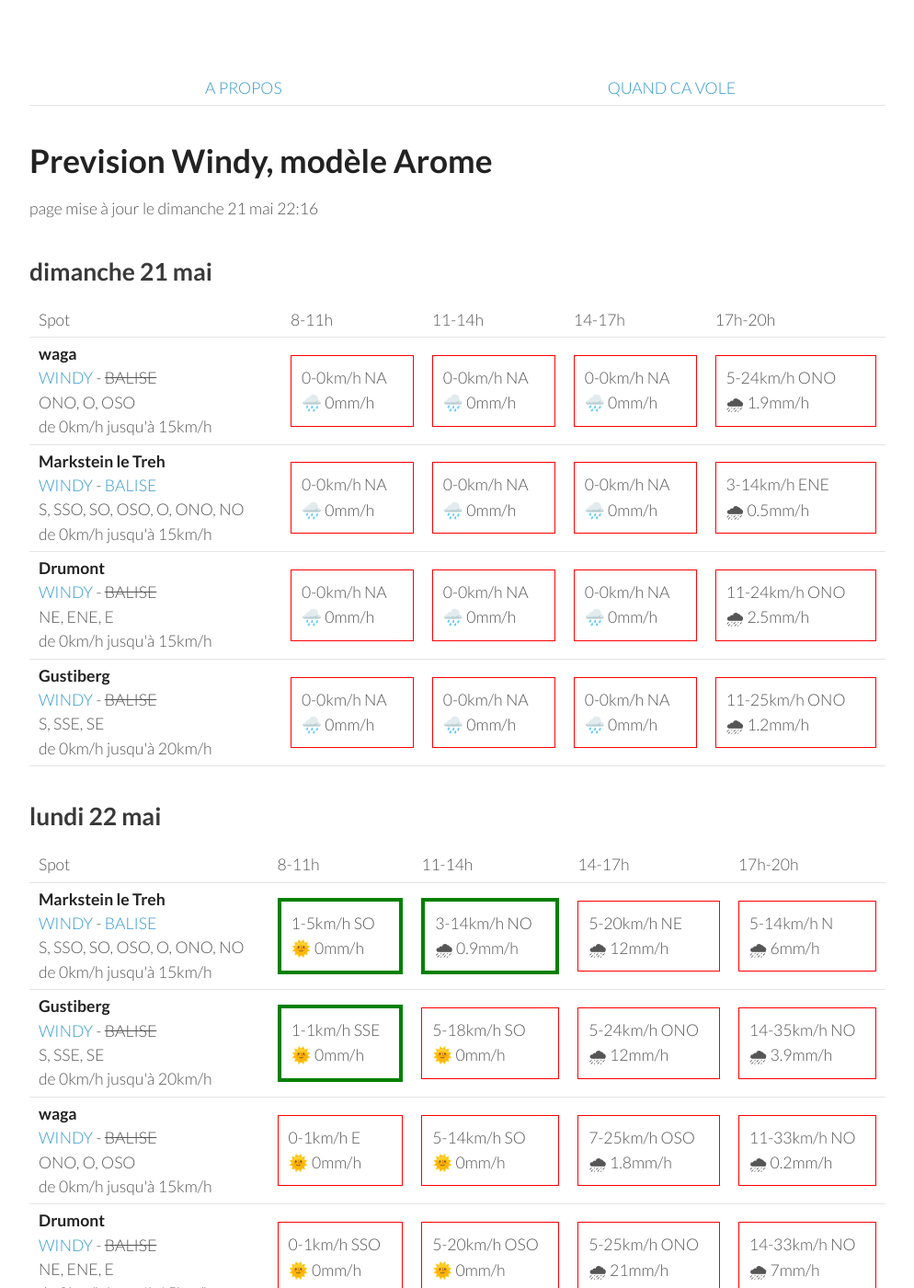
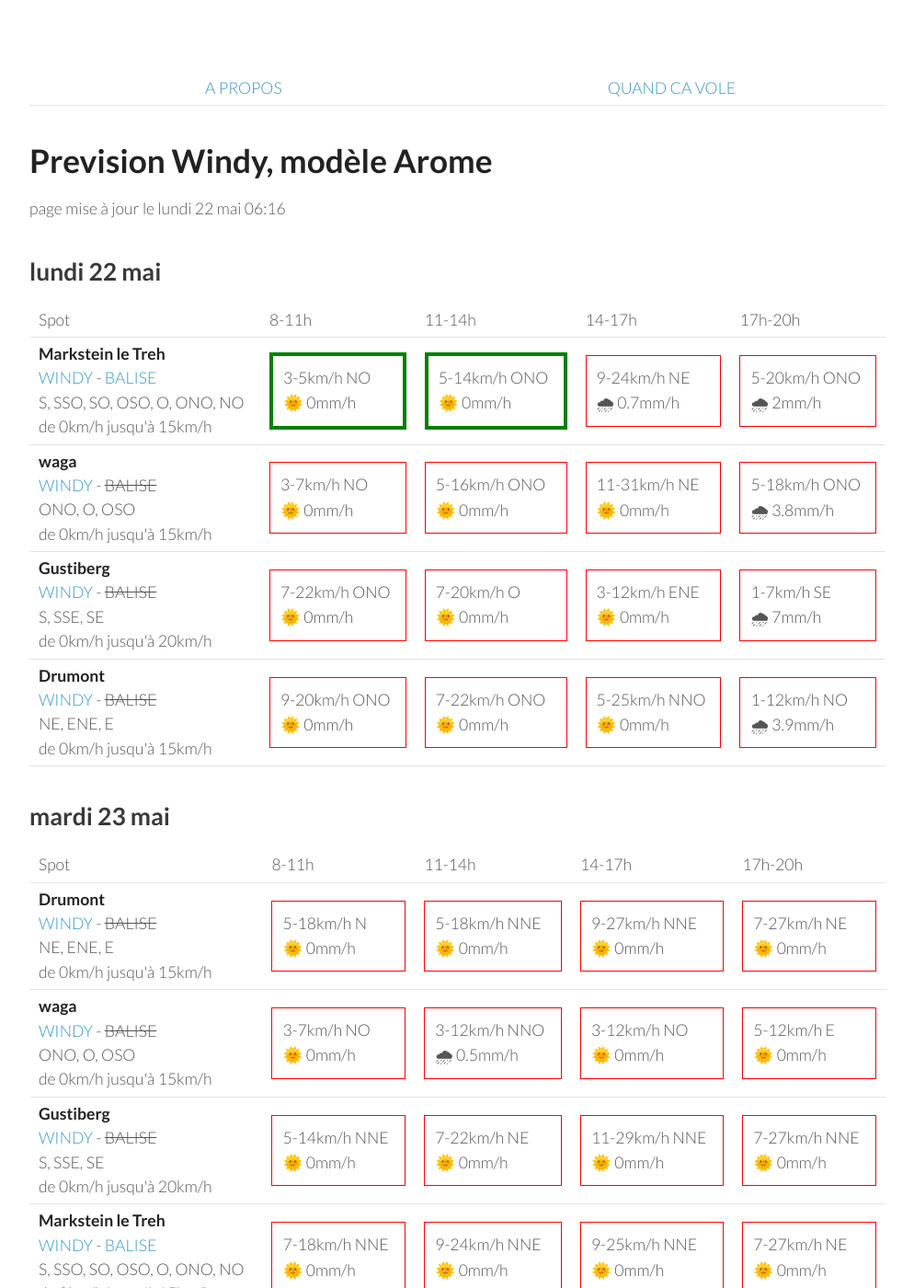
Before and after one commit to parapente-dans-le-nord/parapente-dans-le-nord.github.io, a Jekyll site: the page built from vosges.markdown, in a window 1280 px wide and 1400 px high. Shown: the whole window at 92% size, without its empty margins (26-1020 px from the left). Built offline with Jekyll 4.4.1, drawn with Linux system fonts in a browser that asks for light colours; some of the changed text lies outside the part shown.

Commit message:
update index.markdown

```diff
--- a/vosges.markdown
+++ b/vosges.markdown
@@ -7,60 +7,8 @@ title:  "Tous les spots"
 {: .links}
 
 # Prevision Windy, modèle Arome
-page mise à jour le dimanche 21 mai 22:16
+page mise à jour le lundi 22 mai 06:16
 
-## dimanche 21 mai
-
-{::nomarkdown}
-<table>
-  <tbody>
-    <tr>
-      <td>Spot</td>
-      <td>8-11h</td>
-      <td>11-14h</td>
-      <td>14-17h</td>
-      <td>17h-20h</td>
-    </tr>
-<tr>
-        <td><strong>waga</strong><br><a href="https://windy.com/47.903/6.996?47.900,6.983,15">WINDY</a> - <span class="no-balise"> BALISE </span><br> <span class="vent-favorable">ONO, O, OSO</span><br><span class="force-vent">de 0km/h jusqu'à 15km/h</span> </td>
-
-            <td><div class="not-flyable"><p>0-0km/h NA</p><p>🌧️ 0mm/h</p></div></td>
-            <td><div class="not-flyable"><p>0-0km/h NA</p><p>🌧️ 0mm/h</p></div></td>
-            <td><div class="not-flyable"><p>0-0km/h NA</p><p>🌧️ 0mm/h</p></div></td>
-            <td><div class="not-flyable"><p>5-24km/h ONO</p><p>🌧 1.9mm/h</p></div></td>
-
-    </tr>
-<tr>
-        <td><strong>Markstein le Treh</strong><br><a href="https://windy.com/47.926/7.012?47.505,7.012,8,m:eY1agmQ">WINDY</a> - <span class=""><a href="http://www.balisemeteo.com/balise.php?idBalise=136">BALISE</a> </span><br> <span class="vent-favorable">S, SSO, SO, OSO, O, ONO, NO</span><br><span class="force-vent">de 0km/h jusqu'à 15km/h</span> </td>
-
-            <td><div class="not-flyable"><p>0-0km/h NA</p><p>🌧️ 0mm/h</p></div></td>
-            <td><div class="not-flyable"><p>0-0km/h NA</p><p>🌧️ 0mm/h</p></div></td>
-            <td><div class="not-flyable"><p>0-0km/h NA</p><p>🌧️ 0mm/h</p></div></td>
-            <td><div class="not-flyable"><p>3-14km/h ENE</p><p>🌧 0.5mm/h</p></div></td>
-
-    </tr>
-<tr>
-        <td><strong>Drumont</strong><br><a href="https://windy.com/47.898/6.919?47.687,6.919,9,m:eYYagmG">WINDY</a> - <span class="no-balise"> BALISE </span><br> <span class="vent-favorable">NE, ENE, E</span><br><span class="force-vent">de 0km/h jusqu'à 15km/h</span> </td>
-
-            <td><div class="not-flyable"><p>0-0km/h NA</p><p>🌧️ 0mm/h</p></div></td>
-            <td><div class="not-flyable"><p>0-0km/h NA</p><p>🌧️ 0mm/h</p></div></td>
-            <td><div class="not-flyable"><p>0-0km/h NA</p><p>🌧️ 0mm/h</p></div></td>
-            <td><div class="not-flyable"><p>11-24km/h ONO</p><p>🌧 2.5mm/h</p></div></td>
-
-    </tr>
-<tr>
-        <td><strong>Gustiberg</strong><br><a href="https://windy.com/47.894/6.934?47.891,6.934,15,m:eYYagmI">WINDY</a> - <span class="no-balise"> BALISE </span><br> <span class="vent-favorable">S, SSE, SE</span><br><span class="force-vent">de 0km/h jusqu'à 20km/h</span> </td>
-
-            <td><div class="not-flyable"><p>0-0km/h NA</p><p>🌧️ 0mm/h</p></div></td>
-            <td><div class="not-flyable"><p>0-0km/h NA</p><p>🌧️ 0mm/h</p></div></td>
-            <td><div class="not-flyable"><p>0-0km/h NA</p><p>🌧️ 0mm/h</p></div></td>
-            <td><div class="not-flyable"><p>11-25km/h ONO</p><p>🌧 1.2mm/h</p></div></td>
-
-    </tr>
-
-</tbody>
-</table>
-{:/}
 ## lundi 22 mai
 
 {::nomarkdown}
@@ -76,40 +24,40 @@ page mise à jour le dimanche 21 mai 22:16
 <tr>
         <td><strong>Markstein le Treh</strong><br><a href="https://windy.com/47.926/7.012?47.505,7.012,8,m:eY1agmQ">WINDY</a> - <span class=""><a href="http://www.balisemeteo.com/balise.php?idBalise=136">BALISE</a> </span><br> <span class="vent-favorable">S, SSO, SO, OSO, O, ONO, NO</span><br><span class="force-vent">de 0km/h jusqu'à 15km/h</span> </td>
 
-            <td><div class="flyable"><p>1-5km/h SO</p><p>🌞 0mm/h</p></div></td>
-            <td><div class="flyable"><p>3-14km/h NO</p><p>🌧 0.9mm/h</p></div></td>
-            <td><div class="not-flyable"><p>5-20km/h NE</p><p>🌧 12mm/h</p></div></td>
-            <td><div class="not-flyable"><p>5-14km/h N</p><p>🌧 6mm/h</p></div></td>
+            <td><div class="flyable"><p>3-5km/h NO</p><p>🌞 0mm/h</p></div></td>
+            <td><div class="flyable"><p>5-14km/h ONO</p><p>🌞 0mm/h</p></div></td>
+            <td><div class="not-flyable"><p>9-24km/h NE</p><p>🌧 0.7mm/h</p></div></td>
+            <td><div class="not-flyable"><p>5-20km/h ONO</p><p>🌧 2mm/h</p></div></td>
+
+
+    </tr>
+<tr>
+        <td><strong>waga</strong><br><a href="https://windy.com/47.903/6.996?47.900,6.983,15">WINDY</a> - <span class="no-balise"> BALISE </span><br> <span class="vent-favorable">ONO, O, OSO</span><br><span class="force-vent">de 0km/h jusqu'à 15km/h</span> </td>
+
+            <td><div class="not-flyable"><p>3-7km/h NO</p><p>🌞 0mm/h</p></div></td>
+            <td><div class="not-flyable"><p>5-16km/h ONO</p><p>🌞 0mm/h</p></div></td>
+            <td><div class="not-flyable"><p>11-31km/h NE</p><p>🌞 0mm/h</p></div></td>
+            <td><div class="not-flyable"><p>5-18km/h ONO</p><p>🌧 3.8mm/h</p></div></td>
 
 
     </tr>
 <tr>
         <td><strong>Gustiberg</strong><br><a href="https://windy.com/47.894/6.934?47.891,6.934,15,m:eYYagmI">WINDY</a> - <span class="no-balise"> BALISE </span><br> <span class="vent-favorable">S, SSE, SE</span><br><span class="force-vent">de 0km/h jusqu'à 20km/h</span> </td>
 
-            <td><div class="flyable"><p>1-1km/h SSE</p><p>🌞 0mm/h</p></div></td>
-            <td><div class="not-flyable"><p>5-18km/h SO</p><p>🌞 0mm/h</p></div></td>
-            <td><div class="not-flyable"><p>5-24km/h ONO</p><p>🌧 12mm/h</p></div></td>
-            <td><div class="not-flyable"><p>14-35km/h NO</p><p>🌧 3.9mm/h</p></div></td>
-
-
-    </tr>
-<tr>
-        <td><strong>waga</strong><br><a href="https://windy.com/47.903/6.996?47.900,6.983,15">WINDY</a> - <span class="no-balise"> BALISE </span><br> <span class="vent-favorable">ONO, O, OSO</span><br><span class="force-vent">de 0km/h jusqu'à 15km/h</span> </td>
-
-            <td><div class="not-flyable"><p>0-1km/h E</p><p>🌞 0mm/h</p></div></td>
-            <td><div class="not-flyable"><p>5-14km/h SO</p><p>🌞 0mm/h</p></div></td>
-            <td><div class="not-flyable"><p>7-25km/h OSO</p><p>🌧 1.8mm/h</p></div></td>
-            <td><div class="not-flyable"><p>11-33km/h NO</p><p>🌧 0.2mm/h</p></div></td>
+            <td><div class="not-flyable"><p>7-22km/h ONO</p><p>🌞 0mm/h</p></div></td>
+            <td><div class="not-flyable"><p>7-20km/h O</p><p>🌞 0mm/h</p></div></td>
+            <td><div class="not-flyable"><p>3-12km/h ENE</p><p>🌞 0mm/h</p></div></td>
+            <td><div class="not-flyable"><p>1-7km/h SE</p><p>🌧 7mm/h</p></div></td>
 
 
     </tr>
 <tr>
         <td><strong>Drumont</strong><br><a href="https://windy.com/47.898/6.919?47.687,6.919,9,m:eYYagmG">WINDY</a> - <span class="no-balise"> BALISE </span><br> <span class="vent-favorable">NE, ENE, E</span><br><span class="force-vent">de 0km/h jusqu'à 15km/h</span> </td>
 
-            <td><div class="not-flyable"><p>0-1km/h SSO</p><p>🌞 0mm/h</p></div></td>
-            <td><div class="not-flyable"><p>5-20km/h OSO</p><p>🌞 0mm/h</p></div></td>
-            <td><div class="not-flyable"><p>5-25km/h ONO</p><p>🌧 21mm/h</p></div></td>
-            <td><div class="not-flyable"><p>14-33km/h NO</p><p>🌧 7mm/h</p></div></td>
+            <td><div class="not-flyable"><p>9-20km/h ONO</p><p>🌞 0mm/h</p></div></td>
+            <td><div class="not-flyable"><p>7-22km/h ONO</p><p>🌞 0mm/h</p></div></td>
+            <td><div class="not-flyable"><p>5-25km/h NNO</p><p>🌞 0mm/h</p></div></td>
+            <td><div class="not-flyable"><p>1-12km/h NO</p><p>🌧 3.9mm/h</p></div></td>
 
 
     </tr>
@@ -132,40 +80,40 @@ page mise à jour le dimanche 21 mai 22:16
 <tr>
         <td><strong>Drumont</strong><br><a href="https://windy.com/47.898/6.919?47.687,6.919,9,m:eYYagmG">WINDY</a> - <span class="no-balise"> BALISE </span><br> <span class="vent-favorable">NE, ENE, E</span><br><span class="force-vent">de 0km/h jusqu'à 15km/h</span> </td>
 
-            <td><div class="not-flyable"><p>1-11km/h N</p><p>🌞 0mm/h</p></div></td>
-            <td><div class="not-flyable"><p>7-22km/h NNE</p><p>🌧 0.2mm/h</p></div></td>
-            <td><div class="not-flyable"><p>9-25km/h N</p><p>🌧 3.1mm/h</p></div></td>
-            <td><div class="not-flyable"><p>12-31km/h N</p><p>🌧 0.4mm/h</p></div></td>
+            <td><div class="not-flyable"><p>5-18km/h N</p><p>🌞 0mm/h</p></div></td>
+            <td><div class="not-flyable"><p>5-18km/h NNE</p><p>🌞 0mm/h</p></div></td>
+            <td><div class="not-flyable"><p>9-27km/h NNE</p><p>🌞 0mm/h</p></div></td>
+            <td><div class="not-flyable"><p>7-27km/h NE</p><p>🌞 0mm/h</p></div></td>
+
+
+    </tr>
+<tr>
+        <td><strong>waga</strong><br><a href="https://windy.com/47.903/6.996?47.900,6.983,15">WINDY</a> - <span class="no-balise"> BALISE </span><br> <span class="vent-favorable">ONO, O, OSO</span><br><span class="force-vent">de 0km/h jusqu'à 15km/h</span> </td>
+
+            <td><div class="not-flyable"><p>3-7km/h NO</p><p>🌞 0mm/h</p></div></td>
+            <td><div class="not-flyable"><p>3-12km/h NNO</p><p>🌧 0.5mm/h</p></div></td>
+            <td><div class="not-flyable"><p>3-12km/h NO</p><p>🌞 0mm/h</p></div></td>
+            <td><div class="not-flyable"><p>5-12km/h E</p><p>🌞 0mm/h</p></div></td>
+
+
+    </tr>
+<tr>
+        <td><strong>Gustiberg</strong><br><a href="https://windy.com/47.894/6.934?47.891,6.934,15,m:eYYagmI">WINDY</a> - <span class="no-balise"> BALISE </span><br> <span class="vent-favorable">S, SSE, SE</span><br><span class="force-vent">de 0km/h jusqu'à 20km/h</span> </td>
+
+            <td><div class="not-flyable"><p>5-14km/h NNE</p><p>🌞 0mm/h</p></div></td>
+            <td><div class="not-flyable"><p>7-22km/h NE</p><p>🌞 0mm/h</p></div></td>
+            <td><div class="not-flyable"><p>11-29km/h NNE</p><p>🌞 0mm/h</p></div></td>
+            <td><div class="not-flyable"><p>7-27km/h NNE</p><p>🌞 0mm/h</p></div></td>
 
 
     </tr>
 <tr>
         <td><strong>Markstein le Treh</strong><br><a href="https://windy.com/47.926/7.012?47.505,7.012,8,m:eY1agmQ">WINDY</a> - <span class=""><a href="http://www.balisemeteo.com/balise.php?idBalise=136">BALISE</a> </span><br> <span class="vent-favorable">S, SSO, SO, OSO, O, ONO, NO</span><br><span class="force-vent">de 0km/h jusqu'à 15km/h</span> </td>
 
-            <td><div class="not-flyable"><p>3-9km/h NE</p><p>🌞 0mm/h</p></div></td>
-            <td><div class="not-flyable"><p>7-22km/h NNE</p><p>🌧 0.4mm/h</p></div></td>
-            <td><div class="not-flyable"><p>9-25km/h N</p><p>🌧 4.3mm/h</p></div></td>
-            <td><div class="not-flyable"><p>11-33km/h N</p><p>🌧 0.8mm/h</p></div></td>
-
-
-    </tr>
-<tr>
-        <td><strong>waga</strong><br><a href="https://windy.com/47.903/6.996?47.900,6.983,15">WINDY</a> - <span class="no-balise"> BALISE </span><br> <span class="vent-favorable">ONO, O, OSO</span><br><span class="force-vent">de 0km/h jusqu'à 15km/h</span> </td>
-
-            <td><div class="not-flyable"><p>1-5km/h SE</p><p>🌞 0mm/h</p></div></td>
-            <td><div class="not-flyable"><p>5-22km/h NNE</p><p>🌧 0.3mm/h</p></div></td>
-            <td><div class="not-flyable"><p>7-25km/h N</p><p>🌧 4.7mm/h</p></div></td>
-            <td><div class="not-flyable"><p>11-31km/h N</p><p>🌧 0.6mm/h</p></div></td>
-
-
-    </tr>
-<tr>
-        <td><strong>Gustiberg</strong><br><a href="https://windy.com/47.894/6.934?47.891,6.934,15,m:eYYagmI">WINDY</a> - <span class="no-balise"> BALISE </span><br> <span class="vent-favorable">S, SSE, SE</span><br><span class="force-vent">de 0km/h jusqu'à 20km/h</span> </td>
-
-            <td><div class="not-flyable"><p>1-5km/h E</p><p>🌞 0mm/h</p></div></td>
-            <td><div class="not-flyable"><p>7-22km/h NNE</p><p>🌧 0.3mm/h</p></div></td>
-            <td><div class="not-flyable"><p>9-25km/h N</p><p>🌧 3.7mm/h</p></div></td>
-            <td><div class="not-flyable"><p>11-31km/h N</p><p>🌧 0.5mm/h</p></div></td>
+            <td><div class="not-flyable"><p>7-18km/h NNE</p><p>🌞 0mm/h</p></div></td>
+            <td><div class="not-flyable"><p>9-24km/h NNE</p><p>🌞 0mm/h</p></div></td>
+            <td><div class="not-flyable"><p>9-25km/h NNE</p><p>🌞 0mm/h</p></div></td>
+            <td><div class="not-flyable"><p>7-27km/h NE</p><p>🌞 0mm/h</p></div></td>
 
 
     </tr>
@@ -189,9 +137,9 @@ page mise à jour le dimanche 21 mai 22:16
         <td><strong>Drumont</strong><br><a href="https://windy.com/47.898/6.919?47.687,6.919,9,m:eYYagmG">WINDY</a> - <span class="no-balise"> BALISE </span><br> <span class="vent-favorable">NE, ENE, E</span><br><span class="force-vent">de 0km/h jusqu'à 15km/h</span> </td>
 
             <td><div class="not-flyable"><p>11-29km/h NE</p><p>🌞 0mm/h</p></div></td>
-            <td><div class="not-flyable"><p>9-29km/h NE</p><p>🌞 0mm/h</p></div></td>
-            <td><div class="not-flyable"><p>9-27km/h NNE</p><p>🌧 0.2mm/h</p></div></td>
-            <td><div class="not-flyable"><p>9-29km/h NNE</p><p>🌞 0mm/h</p></div></td>
+            <td><div class="not-flyable"><p>9-31km/h ENE</p><p>🌞 0mm/h</p></div></td>
+            <td><div class="not-flyable"><p>9-27km/h NE</p><p>🌧 0.3mm/h</p></div></td>
+            <td><div class="not-flyable"><p>11-29km/h NE</p><p>🌞 0mm/h</p></div></td>
 
 
     </tr>
@@ -199,9 +147,9 @@ page mise à jour le dimanche 21 mai 22:16
         <td><strong>Gustiberg</strong><br><a href="https://windy.com/47.894/6.934?47.891,6.934,15,m:eYYagmI">WINDY</a> - <span class="no-balise"> BALISE </span><br> <span class="vent-favorable">S, SSE, SE</span><br><span class="force-vent">de 0km/h jusqu'à 20km/h</span> </td>
 
             <td><div class="not-flyable"><p>11-29km/h NE</p><p>🌞 0mm/h</p></div></td>
-            <td><div class="not-flyable"><p>9-29km/h NE</p><p>🌞 0mm/h</p></div></td>
-            <td><div class="not-flyable"><p>9-27km/h NNE</p><p>🌧 0.2mm/h</p></div></td>
-            <td><div class="not-flyable"><p>9-29km/h NNE</p><p>🌞 0mm/h</p></div></td>
+            <td><div class="not-flyable"><p>11-31km/h ENE</p><p>🌞 0mm/h</p></div></td>
+            <td><div class="not-flyable"><p>11-29km/h NE</p><p>🌧 0.3mm/h</p></div></td>
+            <td><div class="not-flyable"><p>11-29km/h NE</p><p>🌞 0mm/h</p></div></td>
 
 
     </tr>
@@ -209,9 +157,9 @@ page mise à jour le dimanche 21 mai 22:16
         <td><strong>Markstein le Treh</strong><br><a href="https://windy.com/47.926/7.012?47.505,7.012,8,m:eY1agmQ">WINDY</a> - <span class=""><a href="http://www.balisemeteo.com/balise.php?idBalise=136">BALISE</a> </span><br> <span class="vent-favorable">S, SSO, SO, OSO, O, ONO, NO</span><br><span class="force-vent">de 0km/h jusqu'à 15km/h</span> </td>
 
             <td><div class="not-flyable"><p>11-31km/h NE</p><p>🌞 0mm/h</p></div></td>
+            <td><div class="not-flyable"><p>11-35km/h NE</p><p>🌞 0mm/h</p></div></td>
+            <td><div class="not-flyable"><p>11-33km/h NE</p><p>🌧 0.2mm/h</p></div></td>
             <td><div class="not-flyable"><p>11-33km/h NE</p><p>🌞 0mm/h</p></div></td>
-            <td><div class="not-flyable"><p>11-31km/h NE</p><p>🌞 0mm/h</p></div></td>
-            <td><div class="not-flyable"><p>11-31km/h NE</p><p>🌞 0mm/h</p></div></td>
 
 
     </tr>
@@ -219,9 +167,9 @@ page mise à jour le dimanche 21 mai 22:16
         <td><strong>waga</strong><br><a href="https://windy.com/47.903/6.996?47.900,6.983,15">WINDY</a> - <span class="no-balise"> BALISE </span><br> <span class="vent-favorable">ONO, O, OSO</span><br><span class="force-vent">de 0km/h jusqu'à 15km/h</span> </td>
 
             <td><div class="not-flyable"><p>11-31km/h NE</p><p>🌞 0mm/h</p></div></td>
-            <td><div class="not-flyable"><p>11-33km/h NE</p><p>🌞 0mm/h</p></div></td>
-            <td><div class="not-flyable"><p>9-31km/h NE</p><p>🌞 0mm/h</p></div></td>
-            <td><div class="not-flyable"><p>9-29km/h NE</p><p>🌞 0mm/h</p></div></td>
+            <td><div class="not-flyable"><p>11-35km/h ENE</p><p>🌞 0mm/h</p></div></td>
+            <td><div class="not-flyable"><p>11-33km/h NE</p><p>🌧 0.2mm/h</p></div></td>
+            <td><div class="not-flyable"><p>11-31km/h NE</p><p>🌞 0mm/h</p></div></td>
 
 
     </tr>
@@ -244,8 +192,8 @@ page mise à jour le dimanche 21 mai 22:16
 <tr>
         <td><strong>Drumont</strong><br><a href="https://windy.com/47.898/6.919?47.687,6.919,9,m:eYYagmG">WINDY</a> - <span class="no-balise"> BALISE </span><br> <span class="vent-favorable">NE, ENE, E</span><br><span class="force-vent">de 0km/h jusqu'à 15km/h</span> </td>
 
-            <td><div class="not-flyable"><p>12-35km/h NE</p><p>🌞 0mm/h</p></div></td>
-            <td><div class="not-flyable"><p>18-48km/h ENE</p><p>🌞 0mm/h</p></div></td>
+            <td><div class="not-flyable"><p>11-33km/h NE</p><p>🌞 0mm/h</p></div></td>
+            <td><div class="not-flyable"><p>16-44km/h ENE</p><p>🌞 0mm/h</p></div></td>
             <td><div class="not-flyable"><p>24-57km/h ENE</p><p>🌧 0.3mm/h</p></div></td>
             <td><div class="not-flyable"><p>24-61km/h NE</p><p>🌞 0mm/h</p></div></td>
 
@@ -254,8 +202,8 @@ page mise à jour le dimanche 21 mai 22:16
 <tr>
         <td><strong>Markstein le Treh</strong><br><a href="https://windy.com/47.926/7.012?47.505,7.012,8,m:eY1agmQ">WINDY</a> - <span class=""><a href="http://www.balisemeteo.com/balise.php?idBalise=136">BALISE</a> </span><br> <span class="vent-favorable">S, SSO, SO, OSO, O, ONO, NO</span><br><span class="force-vent">de 0km/h jusqu'à 15km/h</span> </td>
 
-            <td><div class="not-flyable"><p>12-38km/h NE</p><p>🌞 0mm/h</p></div></td>
-            <td><div class="not-flyable"><p>18-51km/h NE</p><p>🌞 0mm/h</p></div></td>
+            <td><div class="not-flyable"><p>11-37km/h NE</p><p>🌞 0mm/h</p></div></td>
+            <td><div class="not-flyable"><p>16-48km/h NE</p><p>🌞 0mm/h</p></div></td>
             <td><div class="not-flyable"><p>22-61km/h ENE</p><p>🌧 0.2mm/h</p></div></td>
             <td><div class="not-flyable"><p>22-64km/h NE</p><p>🌞 0mm/h</p></div></td>
 
@@ -264,8 +212,8 @@ page mise à jour le dimanche 21 mai 22:16
 <tr>
         <td><strong>waga</strong><br><a href="https://windy.com/47.903/6.996?47.900,6.983,15">WINDY</a> - <span class="no-balise"> BALISE </span><br> <span class="vent-favorable">ONO, O, OSO</span><br><span class="force-vent">de 0km/h jusqu'à 15km/h</span> </td>
 
-            <td><div class="not-flyable"><p>12-38km/h NE</p><p>🌞 0mm/h</p></div></td>
-            <td><div class="not-flyable"><p>18-51km/h ENE</p><p>🌞 0mm/h</p></div></td>
+            <td><div class="not-flyable"><p>11-37km/h NE</p><p>🌞 0mm/h</p></div></td>
+            <td><div class="not-flyable"><p>16-48km/h NE</p><p>🌞 0mm/h</p></div></td>
             <td><div class="not-flyable"><p>22-62km/h ENE</p><p>🌧 0.2mm/h</p></div></td>
             <td><div class="not-flyable"><p>22-64km/h NE</p><p>🌞 0mm/h</p></div></td>
 
@@ -274,8 +222,8 @@ page mise à jour le dimanche 21 mai 22:16
 <tr>
         <td><strong>Gustiberg</strong><br><a href="https://windy.com/47.894/6.934?47.891,6.934,15,m:eYYagmI">WINDY</a> - <span class="no-balise"> BALISE </span><br> <span class="vent-favorable">S, SSE, SE</span><br><span class="force-vent">de 0km/h jusqu'à 20km/h</span> </td>
 
-            <td><div class="not-flyable"><p>12-35km/h NE</p><p>🌞 0mm/h</p></div></td>
-            <td><div class="not-flyable"><p>18-48km/h ENE</p><p>🌞 0mm/h</p></div></td>
+            <td><div class="not-flyable"><p>11-33km/h NE</p><p>🌞 0mm/h</p></div></td>
+            <td><div class="not-flyable"><p>16-46km/h NE</p><p>🌞 0mm/h</p></div></td>
             <td><div class="not-flyable"><p>24-59km/h ENE</p><p>🌧 0.2mm/h</p></div></td>
             <td><div class="not-flyable"><p>24-61km/h NE</p><p>🌞 0mm/h</p></div></td>
 
```
